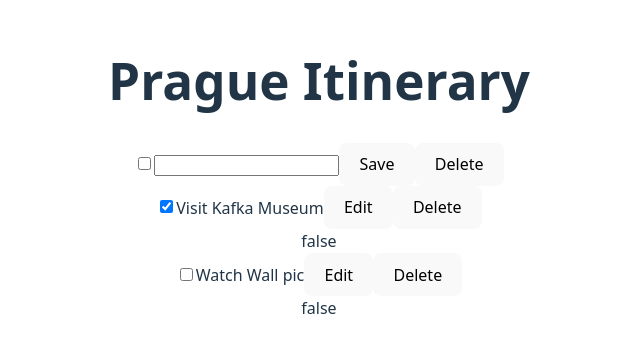
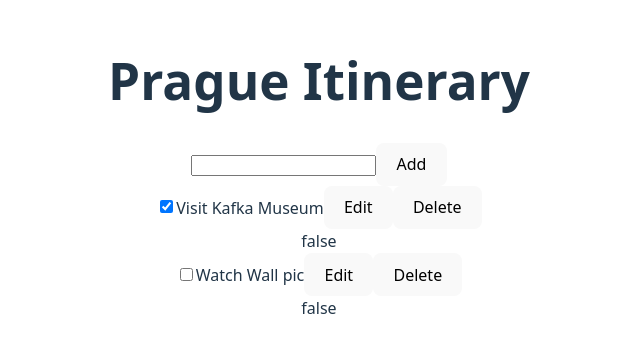
Before and after one commit to DanielRios491/bootcamp-frontend-25, a React (Vite) app: page / in a window 1280 px wide. Shown: the part 231-584 px from the top of the page, without its empty margins (321-961 px from the left). Built offline with nearby package versions, Linux system fonts and the light colour scheme.

Commit message:
the functionality to add new todos were done

```diff
--- a/src/components/atoms/ToDoTextAtom.jsx
+++ b/src/components/atoms/ToDoTextAtom.jsx
@@ -1,4 +1,4 @@
-export default function ToDoText({toDoText, readOnly, updateText}) {
+export default function ToDoTextAtom({toDoText, readOnly, updateText}) {
     if (readOnly) {
         return <span>{toDoText}</span>;
     }
--- /dev/null
+++ b/src/components/molecules/NewToDoMolecule.jsx
@@ -0,0 +1,11 @@
+import ButtonAtom from "../atoms/ButtonAtom";
+import ToDoTextAtom from "../atoms/ToDoTextAtom";
+
+export default function NewToDoMolecul({toDoText, updateText, addToDo}) {
+    return (
+        <>
+            <ToDoTextAtom toDoText={toDoText} readOnly={false} updateText={updateText} />
+            <ButtonAtom onClick={addToDo}>Add</ButtonAtom>
+        </>
+    );
+}
--- a/src/components/organisms/ToDoOrganism.jsx
+++ b/src/components/organisms/ToDoOrganism.jsx
@@ -1,6 +1,6 @@
 import { useState } from 'react';
 import ToDoMolecule from '../molecules/ToDoMolecule';
-import NewToDoMolecule from '../molecules/ToDoMolecule';
+import NewToDoMolecule from '../molecules/NewToDoMolecule';
 
 export default function ToDoOrganism() {
 
@@ -10,6 +10,7 @@ export default function ToDoOrganism() {
     ];
 
     const [ toDoList, setToDoList ] = useState(toDoListArray)
+    const [ newToDo, setNewToDo ] = useState("");
 
     function doneToDo (id) {
         setToDoList(prev =>
@@ -52,9 +53,25 @@ export default function ToDoOrganism() {
         )
     }
 
+    function addToDo(){
+        if (!newToDo.trim()) return;
+        const next = {
+            id: Date.now(),
+            name: newToDo.trim(),
+            done: false,
+            editable: false
+        };
+        setToDoList(prev => [...prev, next]);
+        setNewToDo('');
+    }
+
     return (
         <div>
-            <NewToDoMolecule />
+            <NewToDoMolecule
+                toDoText={newToDo}
+                updateText={setNewToDo}
+                addToDo={() => addToDo()}
+            />
             {
                 toDoList.map((element, index) => {
                     return (
```
